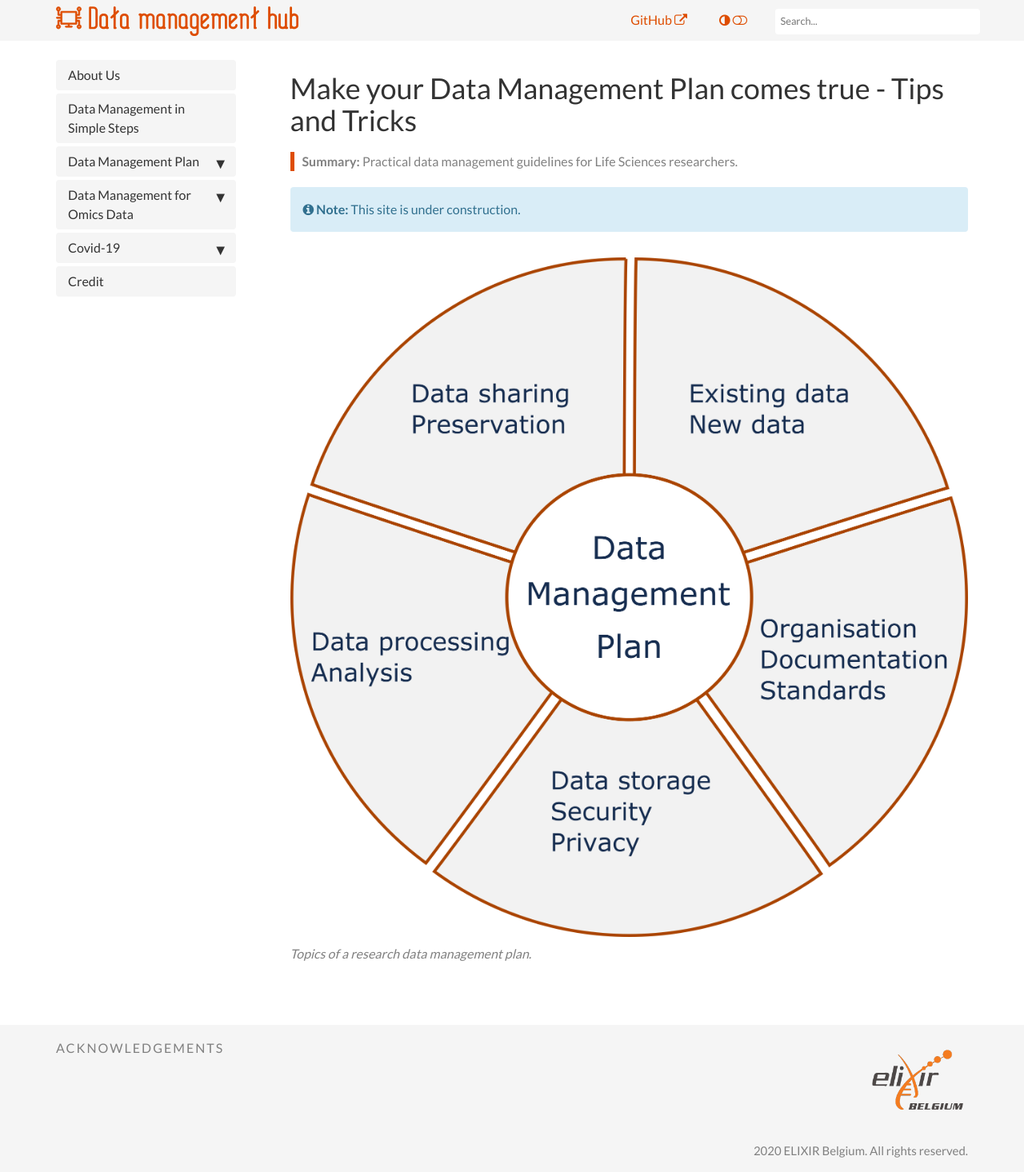
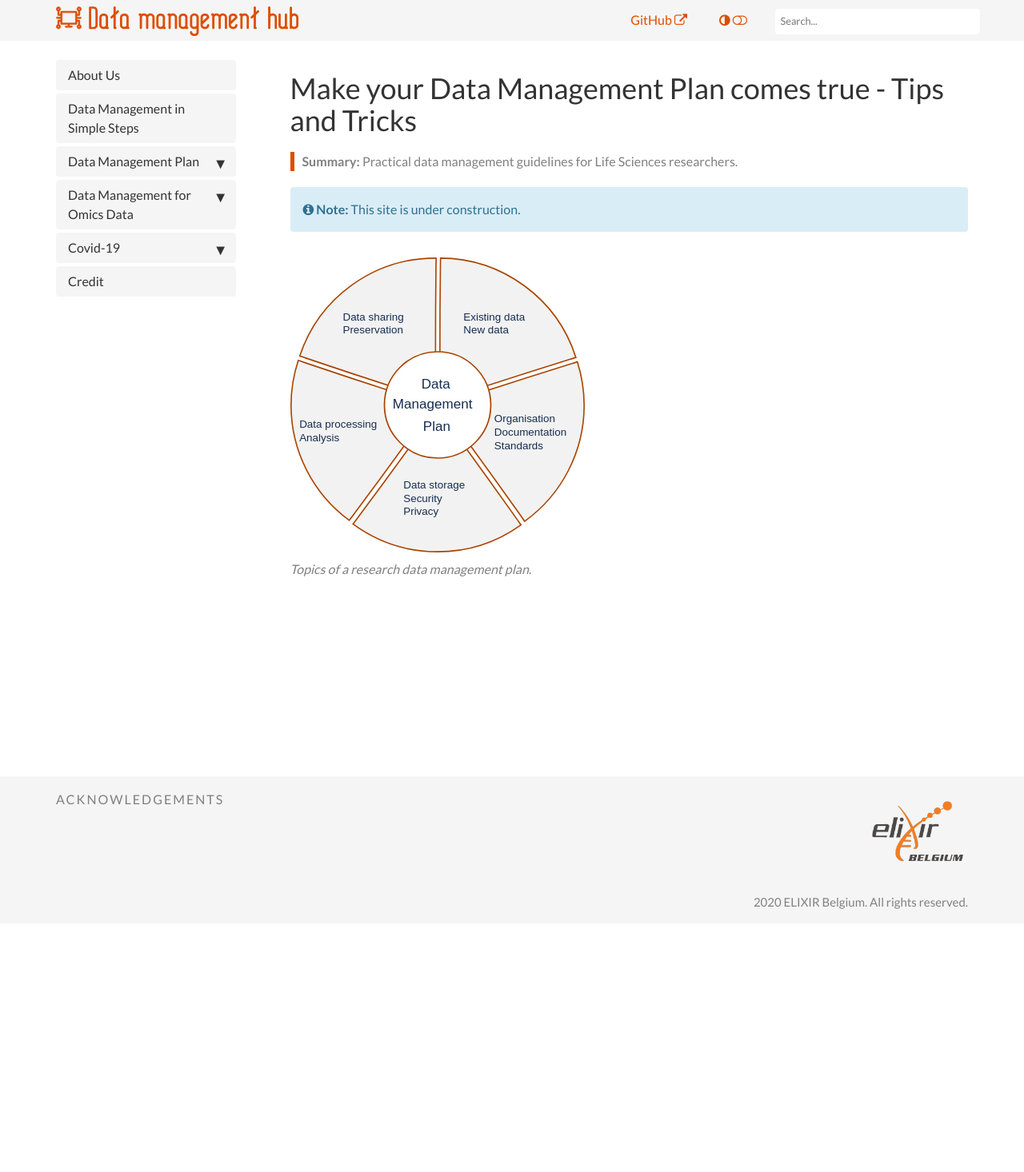
Before and after one commit to ELIXIR-Belgium/rdm-guide, a Jekyll site: the page built from index.md, in a window 1280 px wide. Shown: the whole page at 80% size. Built offline with Jekyll 4.4.1, drawn with Linux system fonts in a browser that asks for light colours; after the commit the page ends 1155 px from its top, so only the background shows below that.

Commit message:
anding page image smaller

```diff
--- a/index.md
+++ b/index.md
@@ -5,4 +5,4 @@ summary: Practical data management guidelines for Life Sciences researchers.
 
 {% include note.html content="This site is under construction." %}
 
-{% include image.html file="landing_page_orange_v01.png" caption="Topics of a research data management plan." %}
+{% include image.html file="landing_page_orange_v01.svg" max-width=23 caption="Topics of a research data management plan." %}
```
Also changed, not shown: images/Landing_page_orange_v01.svg (added), images/landing_page_orange_v01.png (deleted).
